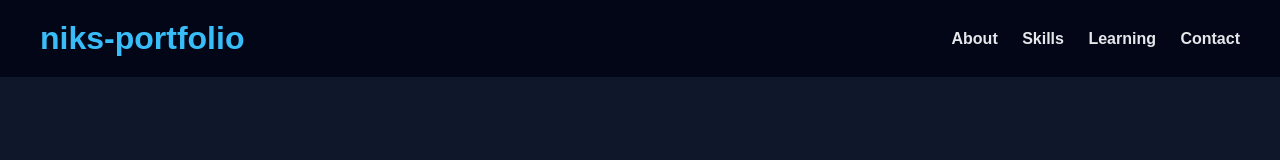
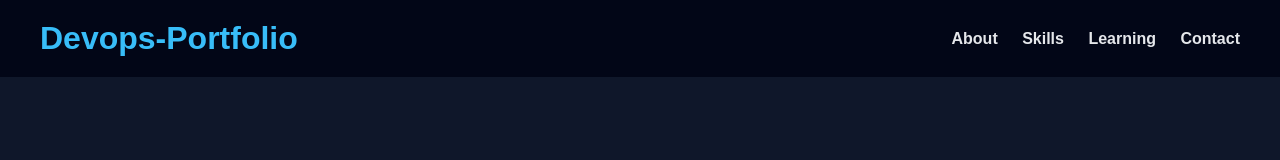
Before and after one commit to jainikhs/niks-portfolio, a plain HTML site: page index.html in a window 1280 px wide. Shown: the top 160 px of the page. Drawn offline with Linux system fonts and the light colour scheme.

Commit message:
add some changes

```diff
--- a/index.html
+++ b/index.html
@@ -73,7 +73,7 @@
 <body>
 
   <header>
-    <h1>niks-portfolio</h1>
+    <h1>Devops-Portfolio</h1>
     <nav>
       <a href="#about">About</a>
       <a href="#skills">Skills</a>
```
